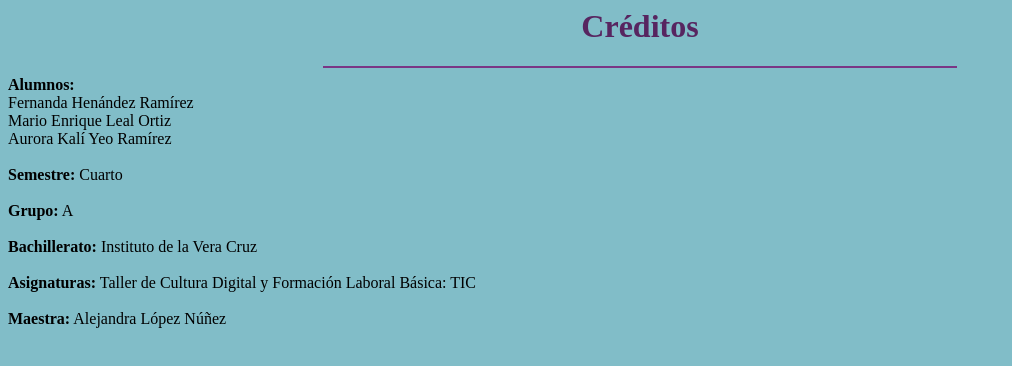
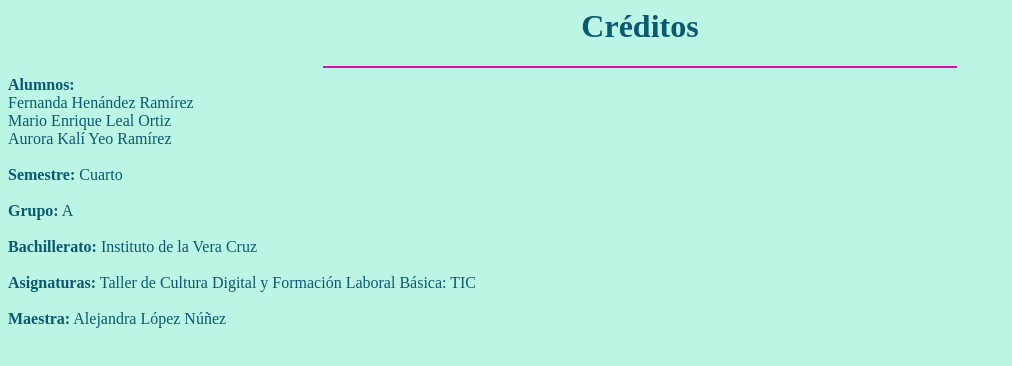
Before and after one commit to aurorayeo/aurorayeo.github.io, a plain HTML site: page creditosMAF.html in a window 1280 px wide. Shown: the whole page, without its empty margins (0-1012 px from the left). Drawn offline with Linux system fonts and the light colour scheme.

Commit message:
Update creditosMAF.html

```diff
--- a/creditosMAF.html
+++ b/creditosMAF.html
@@ -2,10 +2,10 @@
 <HEAD>
 <TITLE>Sitio Web de M.A.F.</TITLE>
 </HEAD>
-<BODY bgcolor= "#81bdc8">
-<FONT COLOR="BLACK" FACE="TIMES NEW ROMAN">
-<CENTER><H1><FONT COLOR="572560">Créditos</FONT></H1></CENTER>
-<HR SIZE=2 WIDTH="50%" ALIGN="CENTER" COLOR="#7a3685">
+<BODY bgcolor= "#bbf5e4">
+<FONT COLOR="0A5871" FACE="TIMES NEW ROMAN">
+<CENTER><H1><FONT COLOR="0A5871">Créditos</FONT></H1></CENTER>
+<HR SIZE=2 WIDTH="50%" ALIGN="CENTER" COLOR="#de0aab">
 <B>Alumnos:</B> <BR> Fernanda Henández Ramírez <BR> Mario Enrique Leal Ortiz <BR> Aurora Kalí Yeo Ramírez<BR><BR>
 <B>Semestre:</B> Cuarto<BR><BR>
 <B>Grupo:</B> A<BR><BR>
```
